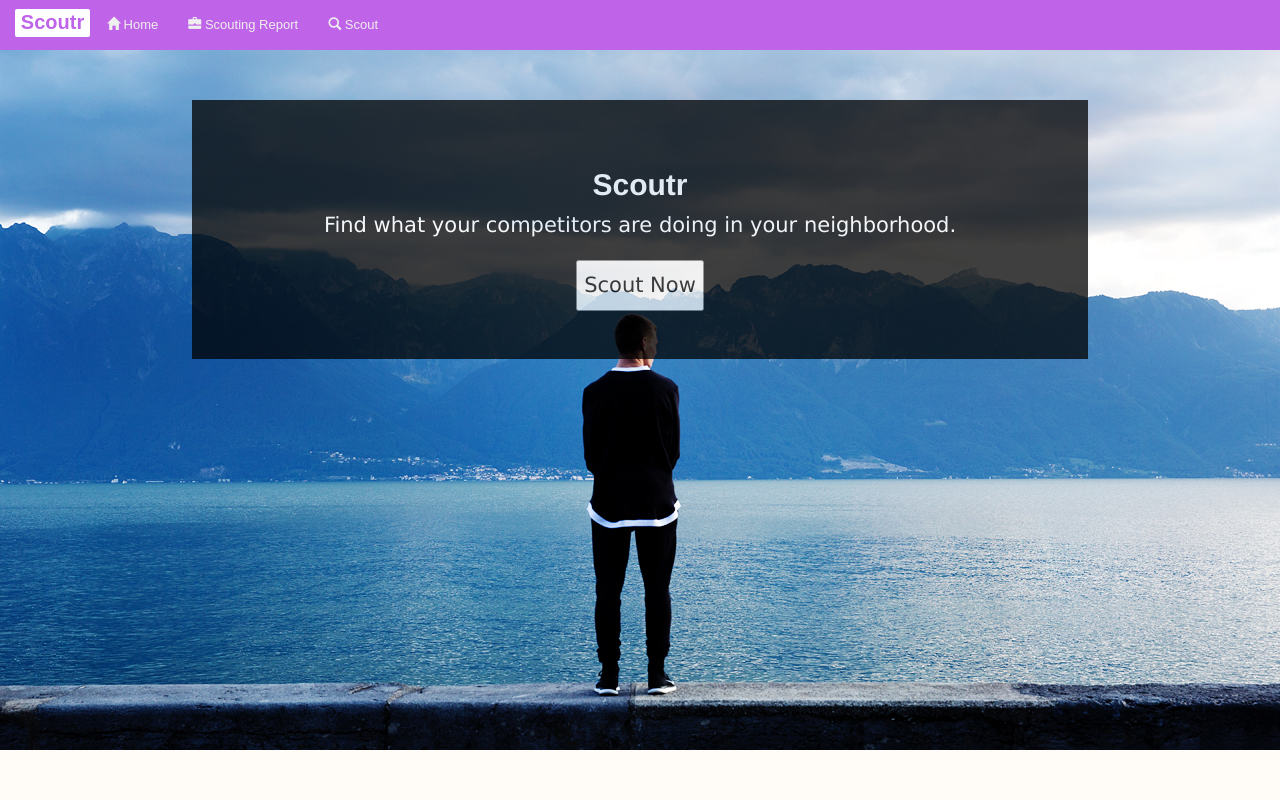
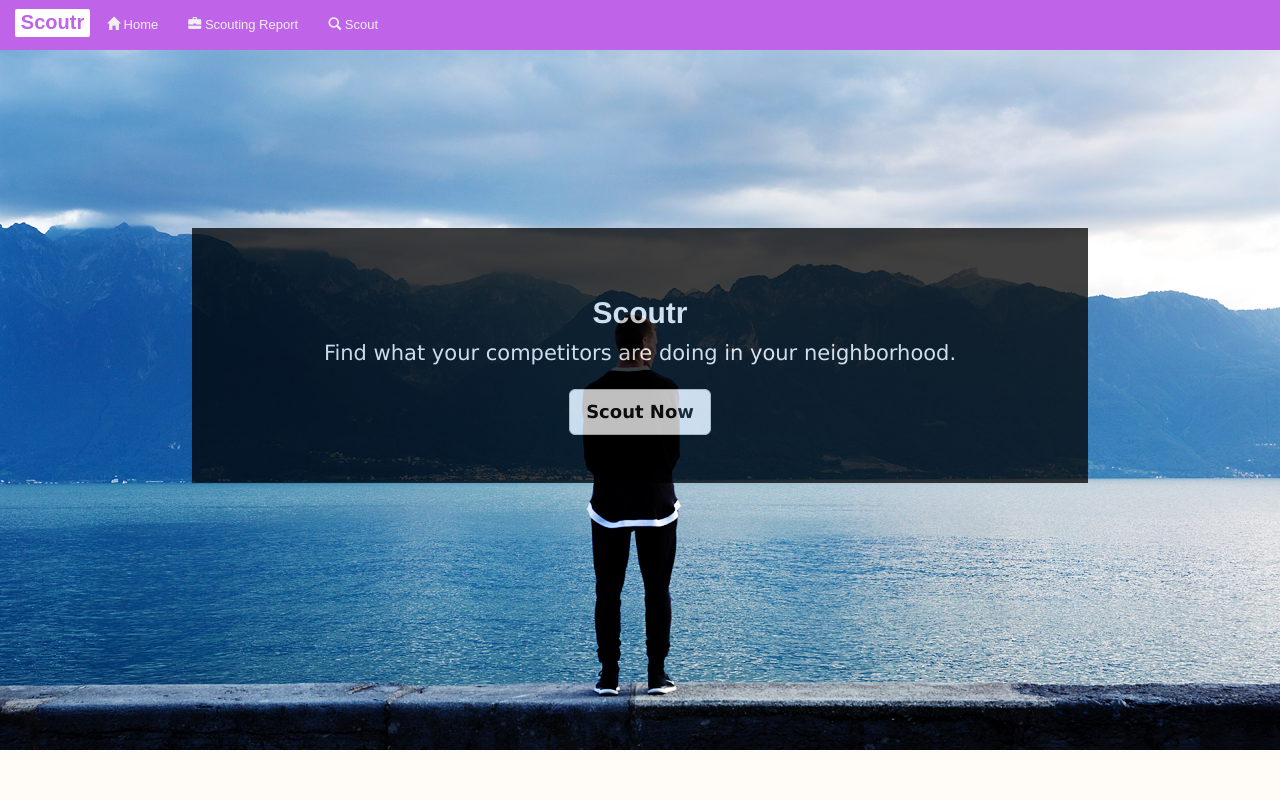
Before and after one commit to neostoic/Scoutr, a Flask app: page / in a window 1280 px wide. Run offline with Flask 2, Linux system fonts and the light colour scheme; some libraries are stand-ins or nearby versions.

Commit message:
FIX: cleanup templates

```diff
--- /dev/null
+++ b/templates/inner_top.html
@@ -0,0 +1,5 @@
+  <div class="padding">
+      <div class="full col-sm-9">
+
+          <!-- content -->
+          <div class="row">
--- a/templates/splash.html
+++ b/templates/splash.html
@@ -11,8 +11,7 @@
         margin-left: auto;
         margin-right:auto;
         width:70%;
-        margin-top: auto;
-        margin-bottom: auto;
+        margin-top: 10%;
         background-color: black;
         text-align: center;
         box-shadow: 0px 3px 7px rgba(0, 0, 0, 0.2) inset, 0px -3px 7px rgba(0, 0, 0, 0.2) inset;
@@ -20,6 +19,14 @@
         filter: alpha(opacity=75);
         color: white;
       }
+
+      #launchButton {
+        color: #111;
+        font-weight: bold;
+        filter: alpha(opacity=100);
+        opacity: 1.0;
+      }
+
 </style>
 {% endblock %}
 {% block maincontent %}
@@ -30,7 +37,7 @@
           <p class="lead">Find what your competitors are doing in your neighborhood.</p>
         </div>
         <div class="row">
-        	    <a href="#postModal" role="button" data-toggle="modal"><button type="submit" value="formurl">
+        	    <a href="#postModal" role="button" data-toggle="modal"><button type="submit" value="formurl" class="btn btn-default btn-lg btn-default" id="launchButton" style="">
                 Scout Now
               </button></a>
         </div>
```
Also changed, not shown: templates/index.html (+8 -2 lines), templates/inner_bot.html (renamed from templates/base_inner.html, +0 -11 lines), templates/base.html (indentation only).
